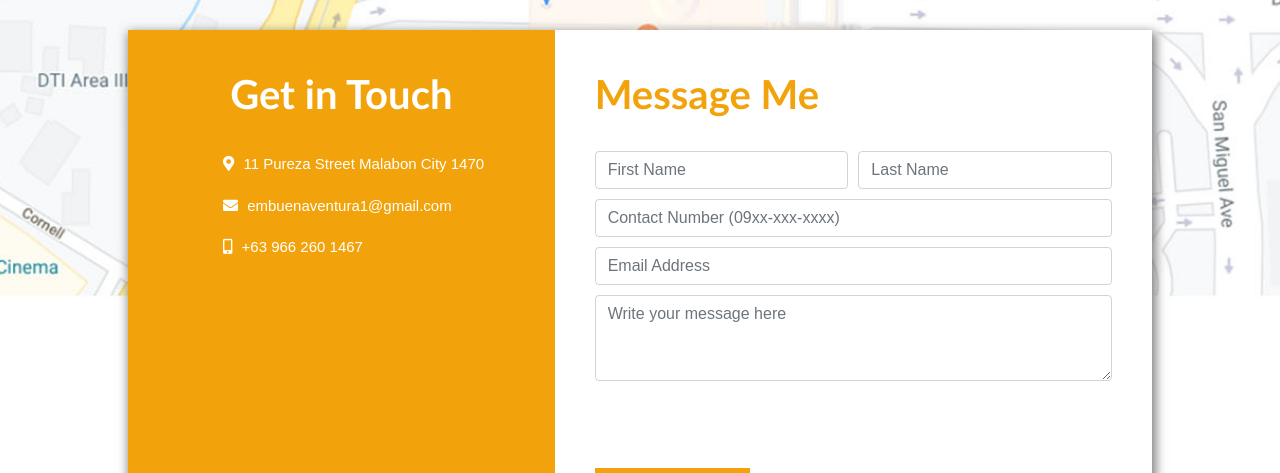
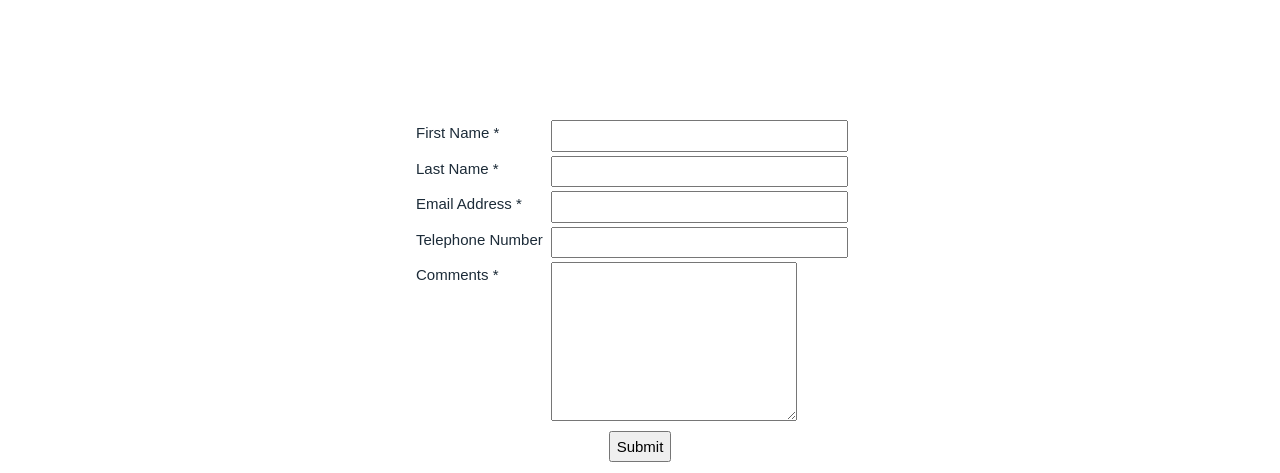
Before and after one commit to embuenaventura/embuenaventura.github.io, a plain HTML site: page index.html in a window 1280 px wide. Shown: the part 2350-2823 px from the top of the page. Drawn offline with nearby package versions, Linux system fonts and the light colour scheme.

Commit message:
Update index.html

```diff
--- a/index.html
+++ b/index.html
@@ -209,9 +209,59 @@
 		</div>
 	</section>
 
+	<form name="contactform" method="post" action="send_form_email.php" id="ContactMe">
+        <table width="450px">
+            <tr>
+                <td valign="top">
+                    <label for="first_name">First Name *</label>
+                </td>
+                <td valign="top">
+                    <input type="text" name="first_name" maxlength="50" size="30">
+                </td>
+            </tr>
+            <tr>
+                <td valign="top">
+                    <label for="last_name">Last Name *</label>
+                </td>
+                <td valign="top">
+                    <input type="text" name="last_name" maxlength="50" size="30">
+                </td>
+            </tr>
+            <tr>
+                <td valign="top">
+                    <label for="email">Email Address *</label>
+                </td>
+                <td valign="top">
+                    <input type="text" name="email" maxlength="80" size="30">
+                </td>
+            </tr>
+            <tr>
+                <td valign="top">
+                    <label for="telephone">Telephone Number</label>
+                </td>
+                <td valign="top">
+                    <input type="text" name="telephone" maxlength="30" size="30">
+                </td>
+            </tr>
+            <tr>
+                <td valign="top">
+                    <label for="comments">Comments *</label>
+                </td>
+                <td valign="top">
+                    <textarea name="comments" maxlength="1000" cols="25" rows="6"></textarea>
+                </td>
+            </tr>
+            <tr>
+                <td colspan="2" style="text-align:center">
+                    <input type="submit" value="Submit">
+                </td>
+            </tr>
+        </table>
+    </form>
+
 
 	<!-- Contact Me -->
-	<section class="bannerContactMe" id="ContactMe">
+<!-- 	<section class="bannerContactMe" id="ContactMe">
 		<div class="row contactbody">
 			<div class="col-5 cbody1">
 				<h1 class="wow fadeInUp">Get in Touch</h1>
@@ -266,7 +316,7 @@
 				</form>
 			</div>
 		</div>
-	</section>
+	</section> -->
 
 	<!-- Footer -->
 	<footer>
```
